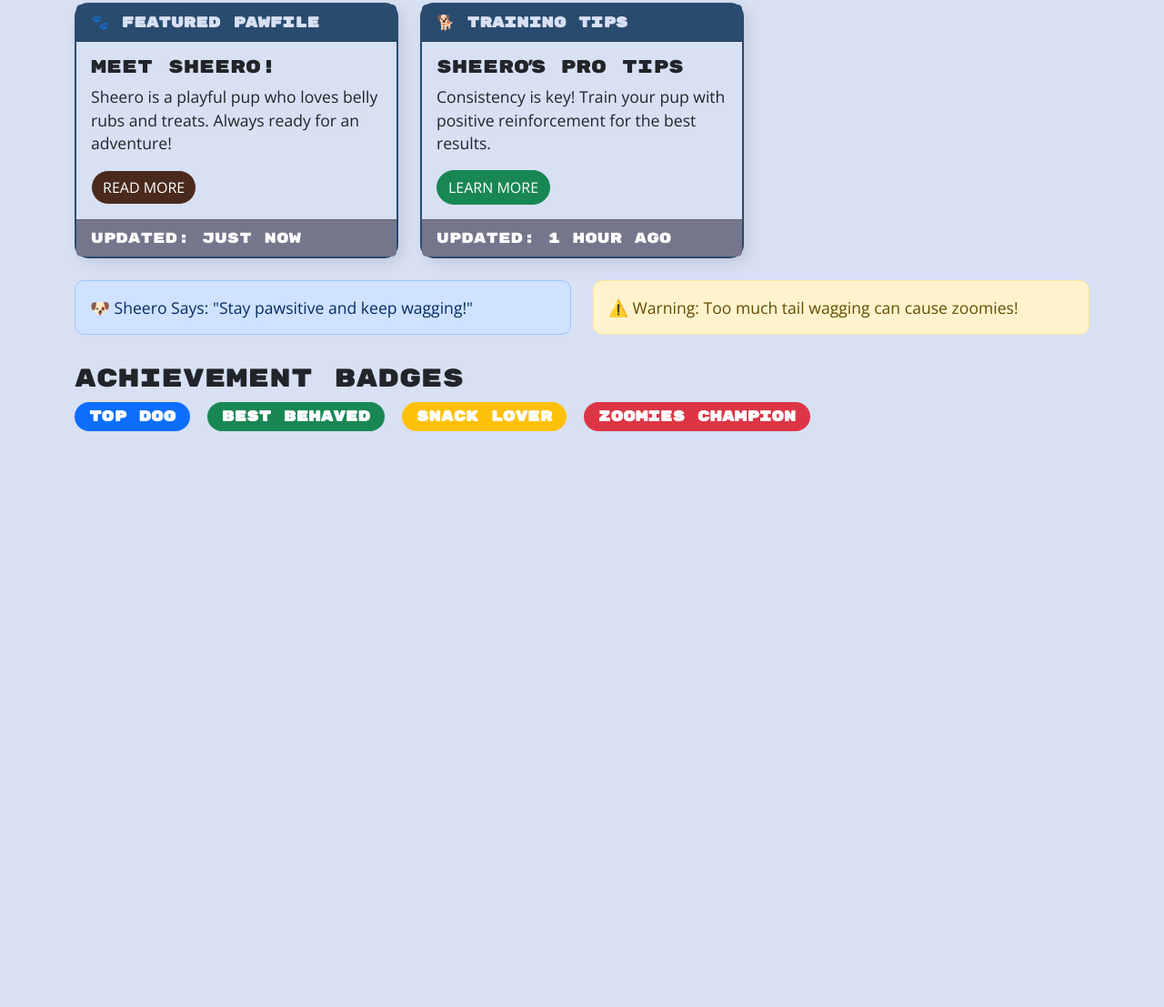
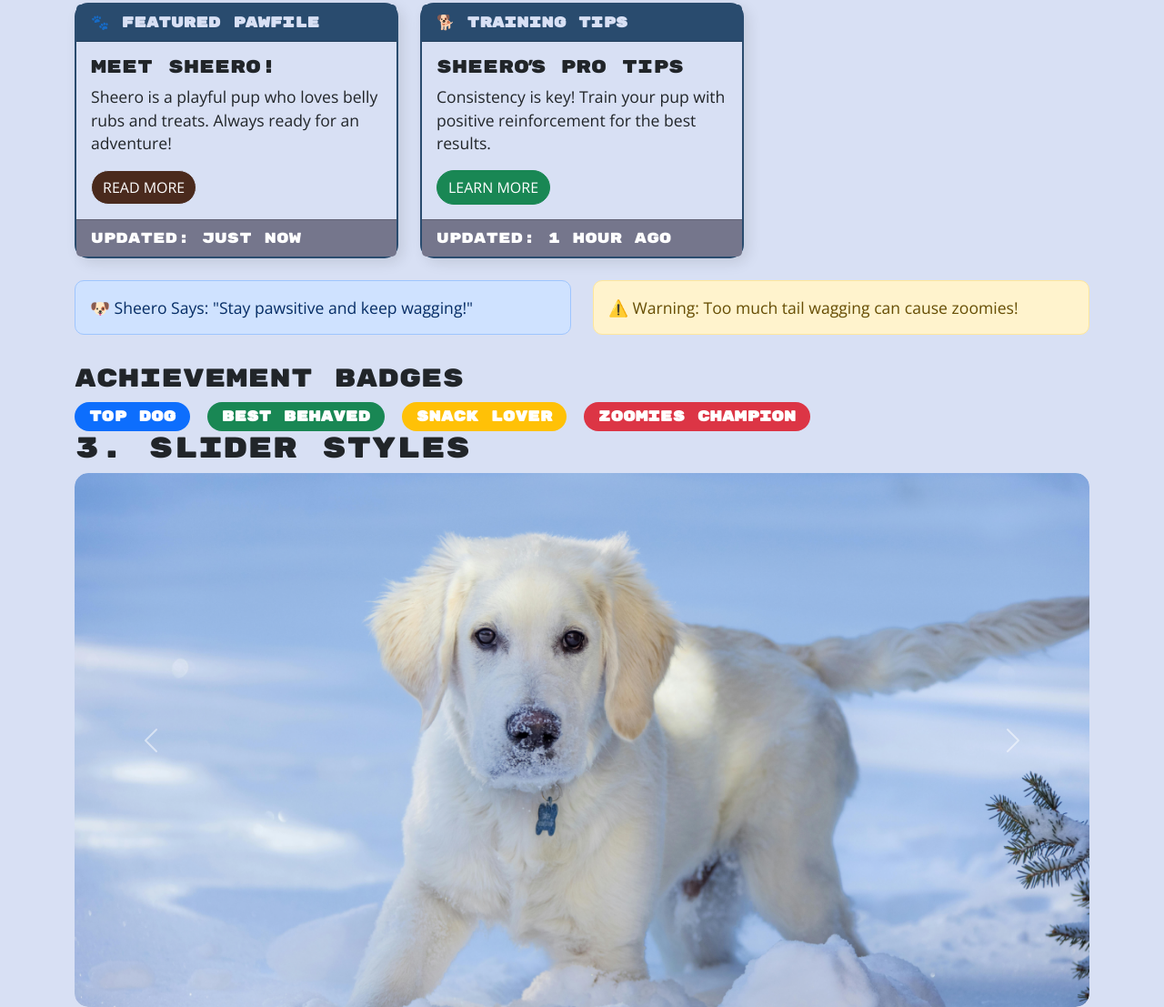
Before and after one commit to Kavyaa20/design-system-kj, a plain HTML site: page index.html in a window 1280 px wide. Shown: the part 1455-2562 px from the top of the page at 91% size. Before the commit the page ends 1929 px from the top, so only its background shows below. Drawn offline with nearby package versions, Linux system fonts and the light colour scheme.

Commit message:
Slider images

```diff
--- a/index.html
+++ b/index.html
@@ -232,15 +232,45 @@
             </div>
         </div>
 
-    </div>
+        <!--Slider-->
+        <div class="row">
+            <div class="col">
+                <h2> 3. Slider Styles</h2>
+            </div>
+        </div>
+        <div class="row">
+            <div class="col">
+                <div id="carouselExample" class="carousel slide">
+                    <div class="carousel-inner">
+                      <div class="carousel-item active">
+                        <img src="images/Dog1.png" class="d-block w-100" alt="dog1">
+                      </div>
+                      <div class="carousel-item">
+                        <img src="/images/Dog2.jpg" class="d-block w-100" alt="dog2">
+                      </div>
+                      <div class="carousel-item">
+                        <img src="images/Dog3.png" class="d-block w-100" alt="dog3">
+                      </div>
+                    </div>
+                    <button class="carousel-control-prev" type="button" data-bs-target="#carouselExample" data-bs-slide="prev">
+                      <span class="carousel-control-prev-icon" aria-hidden="true"></span>
+                      <span class="visually-hidden">Previous</span>
+                    </button>
+                    <button class="carousel-control-next" type="button" data-bs-target="#carouselExample" data-bs-slide="next">
+                      <span class="carousel-control-next-icon" aria-hidden="true"></span>
+                      <span class="visually-hidden">Next</span>
+                    </button>
+                  </div>
+
+        </div>
 
 
 
 
 
-    <script src="https://cdn.jsdelivr.net/npm/bootstrap@5.3.3/dist/js/bootstrap.bundle.min.js"
-        integrity="sha384-YvpcrYf0tY3lHB60NNkmXc5s9fDVZLESaAA55NDzOxhy9GkcIdslK1eN7N6jIeHz"
-        crossorigin="anonymous"></script>
+        <script src="https://cdn.jsdelivr.net/npm/bootstrap@5.3.3/dist/js/bootstrap.bundle.min.js"
+            integrity="sha384-YvpcrYf0tY3lHB60NNkmXc5s9fDVZLESaAA55NDzOxhy9GkcIdslK1eN7N6jIeHz"
+            crossorigin="anonymous"></script>
 
 </body>
 
--- a/styles.css
+++ b/styles.css
@@ -115,3 +115,12 @@ p.italics {
     margin-right: 5px;
     border-radius: 20px;
 }
+
+#carouselExample {
+    border-radius: 15px;
+    overflow: hidden;
+}
+
+#carouselExample .carousel-item img {
+    border-radius: 15px;
+}
```
Also changed, not shown: images/Dog1.png (added), images/Dog2.jpg (added), images/Dog3.png (added), 1 other file.
